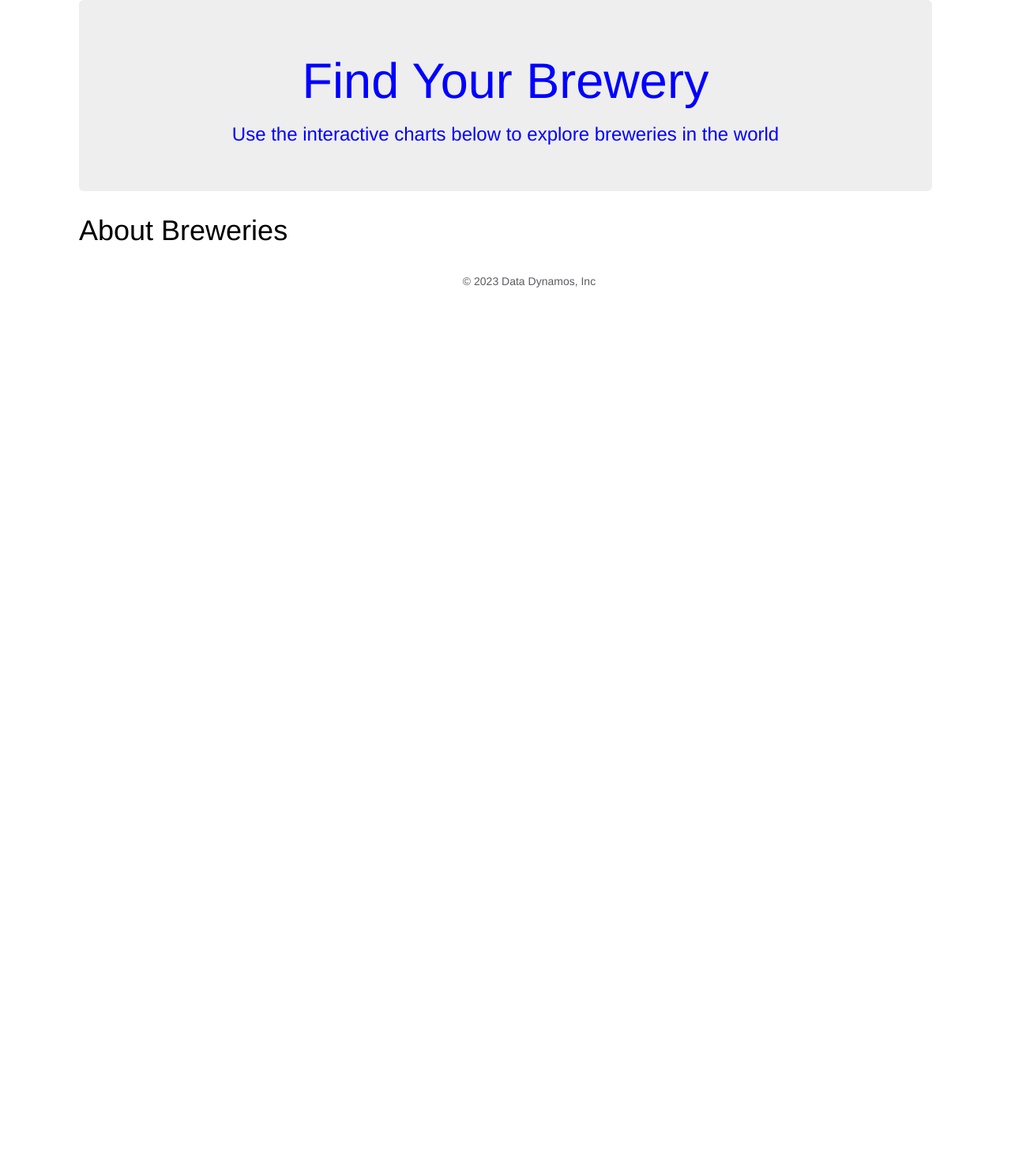
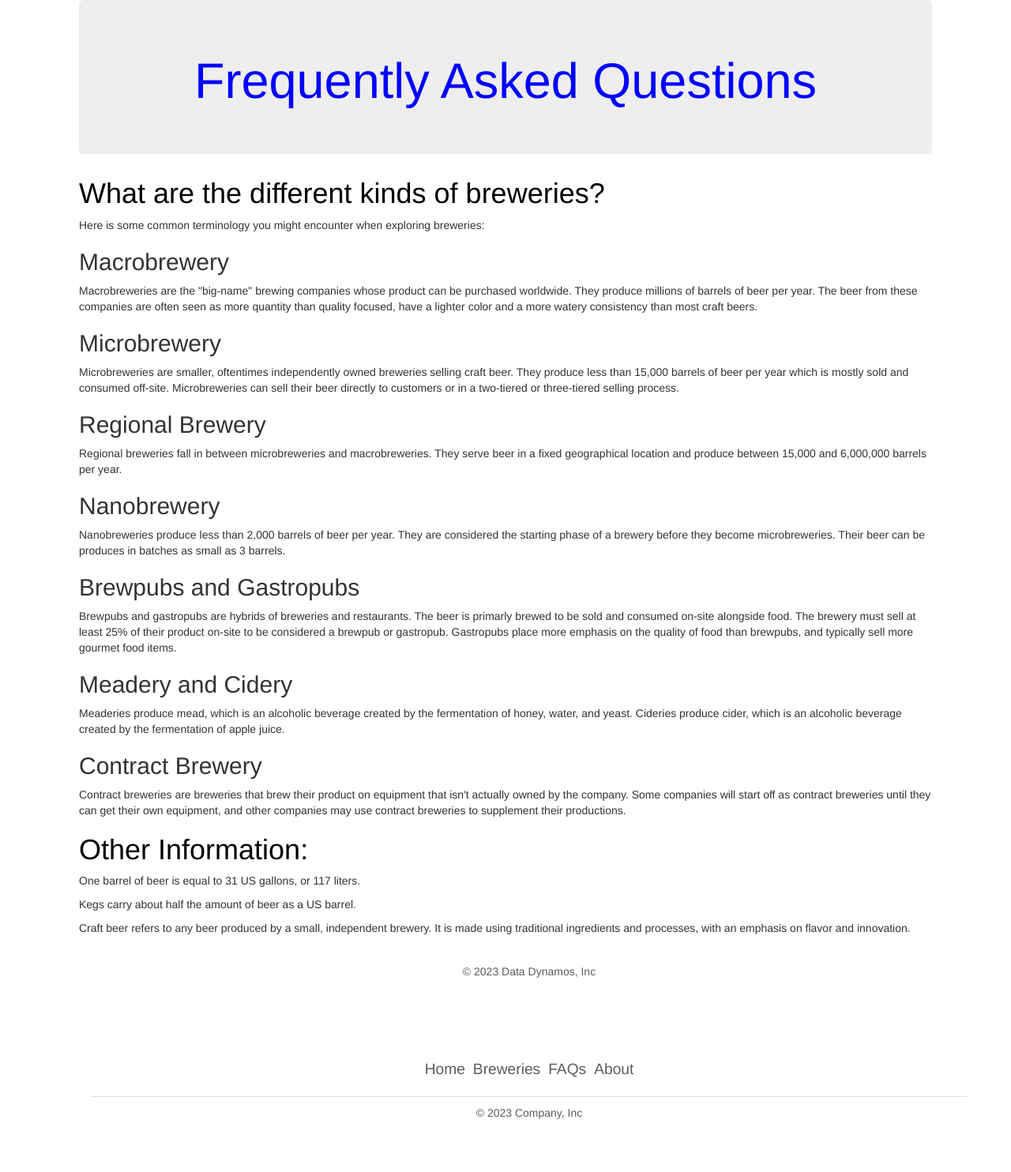
Before and after one commit to neginkanani/Project3, a Flask app: page /faq.html in a window 1280 px wide. Shown: the part 42-1526 px from the top of the page at 79% size. Before the commit the page ends 406 px from the top, so only its background shows below. Run offline with Flask 3, Linux system fonts and the light colour scheme; some libraries are stand-ins or nearby versions.

Commit message:
data update

```diff
--- a/templates/about.html
+++ b/templates/about.html
@@ -22,8 +22,8 @@
       <div class="col-sm-6 col-md-4 col-lg-3"> </div>
     <header class="d-flex justify-content-left py-8">
       <ul class="nav nav-pills">
-        <li class="nav-item"><a href="index.html" class="nav-link active" aria-current="page" style="color: black;">Home</a></li>
-        <li class="nav-item"><a href="breweries.html" class="nav-link" style="color: black;">Breweries</a></li>
+        <li class="nav-item"><a href="#" class="nav-link active" aria-current="page" style="color: black;">Home</a></li>
+        <li class="nav-item"><a href="Breweries.html" class="nav-link" style="color: black;">Breweries</a></li>
         <li class="nav-item"><a href="faq.html" class="nav-link" style="color: black;">FAQs</a></li>
         <li class="nav-item"><a href="about.html" class="nav-link" style="color: black;">About</a></li>
       </ul>
@@ -34,7 +34,7 @@
   <div class="container-fluid">
     <div class="row">
       <div class="col-md-12">
-        <div class="jumbotron text-center w-100" style="color: blue";>
+        <div class="jumbotron text-center w-100" style="background-color: #bd8b41;">
 
         <h1> Find Your Brewery</h1>
         <h3>Use the interactive charts below to explore breweries in the world</h3>
--- a/templates/bar_chartjs_lib.html
+++ b/templates/bar_chartjs_lib.html
@@ -27,7 +27,7 @@
 		.chartCard {
 		  width: 100vw;
 		  height: calc(100vh - 40px);
-		  background: rgba(224, 201, 173, 0.6);
+		  background: rgba(255, 255, 255, 0.6);
 		  display: flex;
 		  align-items: center;
 		  justify-content: center;
@@ -36,7 +36,7 @@
 		  width: 60%;
 		  padding: 20px;
 		  border-radius: 20px;
-		  border: solid 3px rgb(211, 214, 207);
+		  border: solid 3px rgb(255, 255, 255);
 		  background: white;
 
 		}
@@ -44,7 +44,7 @@
 <!-- <div class="bg-image text-center shadow-1-strong rounded mb-5 text-black" style="background-image: url('../static/img/beer-craft-beer-brewery-alcohol.jpg');
 height:100vh;"> -->
 
-  <div class="mask" style="background-color: rgba(224, 201, 173, 0.6);
+  <div class="mask" style="background-color: rgba(255, 255, 255, 0.6);
 height:100vh;">
 	<div class="container">
 	  <div class="row">
--- a/templates/faq.html
+++ b/templates/faq.html
@@ -23,7 +23,7 @@
     <header class="d-flex justify-content-left py-8">
       <ul class="nav nav-pills">
         <li class="nav-item"><a href="#" class="nav-link active" aria-current="page" style="color: black;">Home</a></li>
-        <li class="nav-item"><a href="breweries.html" class="nav-link" style="color: black;">Breweries</a></li>
+        <li class="nav-item"><a href="Breweries.html" class="nav-link" style="color: black;">Breweries</a></li>
         <li class="nav-item"><a href="faq.html" class="nav-link" style="color: black;">FAQs</a></li>
         <li class="nav-item"><a href="about.html" class="nav-link" style="color: black;">About</a></li>
       </ul>
@@ -36,16 +36,45 @@
       <div class="col-md-12">
         <div class="jumbotron text-center w-100" style="color: blue";>
 
-        <h1> Find Your Brewery</h1>
-        <h3>Use the interactive charts below to explore breweries in the world</h3>
+        <h1> Frequently Asked Questions</h1>
+        <!-- <h3>Use the interactive charts below to explore breweries in the world</h3> -->
         <!-- <p><a class="btn btn-primary btn-lg" href="/beer_filter" role="button">Find a Brewery</a></p> -->
 
       </div>
-      <h1 class="text-body-emphasis">About Breweries</h1>
+      <h1 class="text-body-emphasis">What are the different kinds of breweries?</h1>
       <div class="mb-5">
+        <p>Here is some common terminology you might encounter when exploring breweries:</p>
+        <h2>Macrobrewery</h2>
+        <p>Macrobreweries are the "big-name" brewing companies whose product can be purchased worldwide.
+          They produce millions of barrels of beer per year. The beer from these companies are often seen
+          as more quantity than quality focused, have a lighter color and a more watery consistency than most craft beers.</p>
+        <h2>Microbrewery</h2>
+        <p>Microbreweries are smaller, oftentimes independently owned breweries selling craft beer.
+          They produce less than 15,000 barrels of beer per year which is mostly sold and consumed off-site. Microbreweries
+          can sell their beer directly to customers or in a two-tiered or three-tiered selling process.</p>
+        <h2>Regional Brewery</h2>
+        <p>Regional breweries fall in between microbreweries and macrobreweries. They serve beer in a fixed geographical location and produce between 15,000 and 6,000,000 barrels per year.</p>
+        <h2>Nanobrewery</h2>
+        <p>Nanobreweries produce less than 2,000 barrels of beer per year. They are considered
+          the starting phase of a brewery before they become microbreweries. Their beer can be produces in batches as small as 3 barrels. </p>
+        <h2>Brewpubs and Gastropubs</h2>
+        <p>Brewpubs and gastropubs are hybrids of breweries and restaurants. The beer is primarly brewed
+          to be sold and consumed on-site alongside food. The brewery must sell at least 25% of their product on-site to be considered a brewpub or gastropub.
+          Gastropubs place more emphasis on the quality of food than brewpubs, and typically sell more gourmet food items. </p>
+        <h2>Meadery and Cidery</h2>
+        <p>Meaderies produce mead, which is an alcoholic beverage created by the fermentation of honey,
+          water, and yeast. Cideries produce cider, which is an alcoholic beverage created by the fermentation of apple juice.</p>
+        <h2>Contract Brewery</h2>
+        <p>Contract breweries are breweries that brew their product on equipment that isn't actually owned by the company. Some companies
+          will start off as contract breweries until they can get their own equipment, and other companies may use contract breweries to
+          supplement their productions.</p>
 
-
-
+      <h1 class="text-body-emphasis">Other Information:</h1>
+      <div class="mb-5">
+        <p>One barrel of beer is equal to 31 US gallons, or 117 liters.</p>
+        <p>Kegs carry about half the amount of beer as a US barrel.</p>
+        <p>Craft beer refers to any beer produced by a small, independent brewery. It is made using traditional ingredients and processes,
+          with an emphasis on flavor and innovation.</p>
 
       <div class="container">
   <footer class="py-3 my-4">
@@ -61,7 +90,21 @@
 
     <script src="https://cdn.jsdelivr.net/npm/bootstrap@5.3.0-alpha2/dist/js/bootstrap.bundle.min.js" integrity="sha384-qKXV1j0HvMUeCBQ+QVp7JcfGl760yU08IQ+GpUo5hlbpg51QRiuqHAJz8+BrxE/N" crossorigin="anonymous"></script>
 
-
+    <div class="container">
+      <footer class="py-3 my-4">
+        <ul class="nav justify-content-center border-bottom pb-3 mb-3">
+          <li class="nav-item" style="font-size: 1.2pc;"><a href="#"
+              class="nav-link px-2 text-body-secondary">Home</a></li>
+          <li class="nav-item" style="font-size: 1.2pc;"><a href="#"
+              class="nav-link px-2 text-body-secondary">Breweries</a></li>
+          <li class="nav-item" style="font-size: 1.2pc;"><a href="#"
+              class="nav-link px-2 text-body-secondary">FAQs</a></li>
+          <li class="nav-item" style="font-size: 1.2pc;"><a href="#"
+              class="nav-link px-2 text-body-secondary">About</a></li>
+        </ul>
+        <p class="text-center text-body-secondary">© 2023 Company, Inc</p>
+      </footer>
+    </div>
 </body>
 
 </html>
```
Also changed, not shown: templates/breweries.html (+32 -19 lines), 3 other files.
